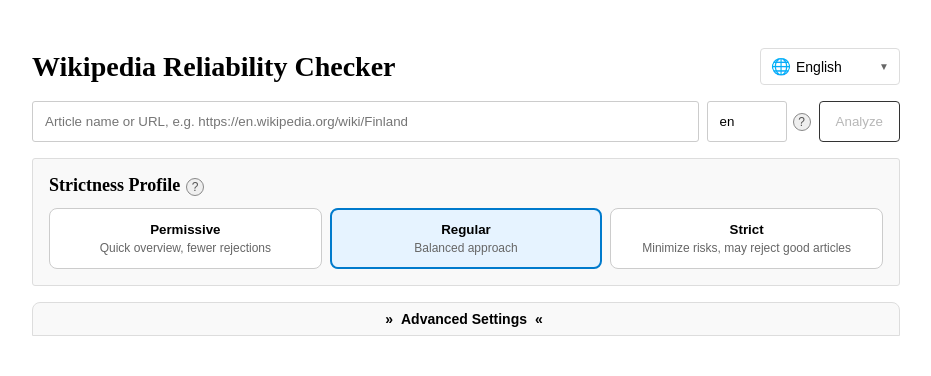
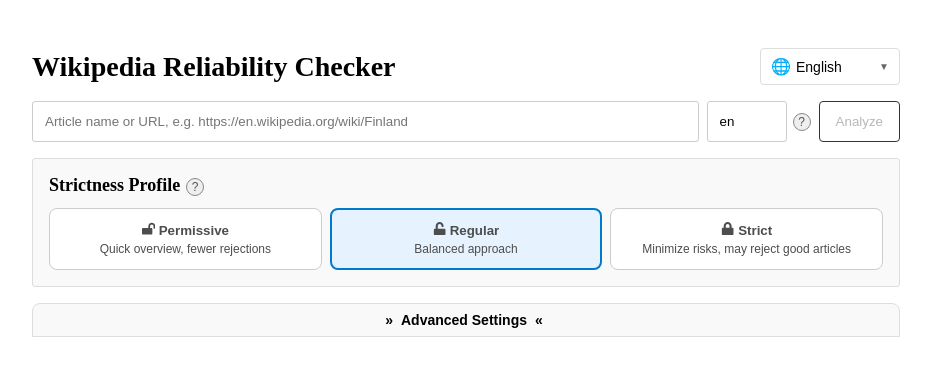
Before and after one commit to jenniina/wiki-reliability, a React (Vite) app in the folder src/frontend/: page / in a window 1280 px wide. Shown: the top 376 px of the page, without its empty margins (174-1105 px from the left). Built offline with nearby package versions, Linux system fonts and the light colour scheme.

Commit message:
add lock symbols to profiles, adjust colors

```diff
--- a/src/frontend/src/App.tsx
+++ b/src/frontend/src/App.tsx
@@ -18,12 +18,17 @@
 import { verdictToLabel } from "./types";
 import useLocalStorage from "./hooks/useLocalStorage";
 import { LanguageContext } from "./contexts/LanguageContext";
-import { FaExclamationTriangle } from "react-icons/fa";
-import { FaExclamationCircle } from "react-icons/fa";
-import { FaCheckCircle } from "react-icons/fa";
+import {
+  FaExclamationTriangle,
+  FaExclamationCircle,
+  FaCheckCircle,
+  FaLockOpen,
+  FaUnlock,
+  FaLock,
+} from "react-icons/fa";
 import { MdStars } from "react-icons/md";
 
-const colorsObj = {
+export const colorsObj = {
   red: "#F5002D",
   amber: "#B38F00",
   teal: "#2E9E93",
@@ -637,14 +642,14 @@
           <div className={styles["strictness-grid"]}>
             <button
               onClick={() => handleStrictnessChange("permissive")}
-              className={
+              className={`${styles.permissive} ${
                 strictnessLevel === "permissive" && isPresetPolicy
                   ? styles["profile-button-active"]
                   : styles["profile-button"]
-              }
+              }`}
             >
               <div className={styles["profile-button-title"]}>
-                {t("Permissive")}
+                <FaLockOpen /> {t("Permissive")}
               </div>
               <div className={styles["profile-button-description"]}>
                 {t("PermissiveDesc")}
@@ -652,14 +657,14 @@
             </button>
             <button
               onClick={() => handleStrictnessChange("normal")}
-              className={
+              className={`${styles.normal} ${
                 strictnessLevel === "normal" && isPresetPolicy
                   ? styles["profile-button-active"]
                   : styles["profile-button"]
-              }
+              }`}
             >
               <div className={styles["profile-button-title"]}>
-                {t("Regular")}
+                <FaUnlock /> {t("Regular")}
               </div>
               <div className={styles["profile-button-description"]}>
                 {t("NormalDesc")}
@@ -667,14 +672,14 @@
             </button>
             <button
               onClick={() => handleStrictnessChange("strict")}
-              className={
+              className={`${styles.strict} ${
                 strictnessLevel === "strict" && isPresetPolicy
                   ? styles["profile-button-active"]
                   : styles["profile-button"]
-              }
+              }`}
             >
               <div className={styles["profile-button-title"]}>
-                {t("Strict")}
+                <FaLock /> {t("Strict")}
               </div>
               <div className={styles["profile-button-description"]}>
                 {t("StrictDesc")}
--- a/src/frontend/src/app.module.css
+++ b/src/frontend/src/app.module.css
@@ -406,6 +406,18 @@
   cursor: pointer;
   text-align: center;
 }
+.profile-button-active.permissive {
+  border-color: #2e8b57;
+  background: #dff6e9;
+}
+.profile-button-active.normal {
+  border-color: #007acc;
+  background: #e6f3ff;
+}
+.profile-button-active.strict {
+  border-color: #8a7300;
+  background: #fff5e1;
+}
 
 /* -components */
 
@@ -758,11 +770,12 @@
 .profile-button-title {
   font-weight: 600;
   margin-bottom: 4px;
+  color: #4d4d4d;
 }
 
 .profile-button-description {
   font-size: 12px;
-  color: #666;
+  color: #4d4d4d;
 }
 
 /* Accordion Button -states */
```
